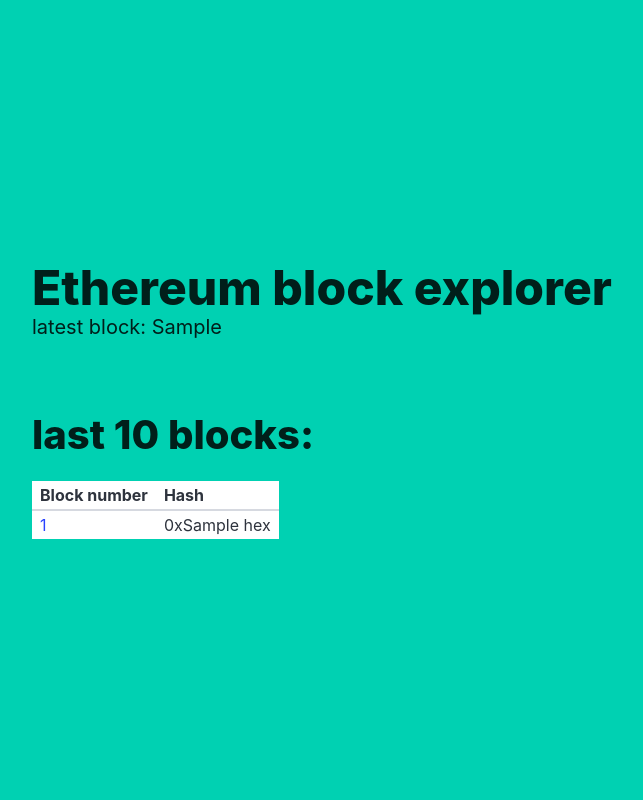
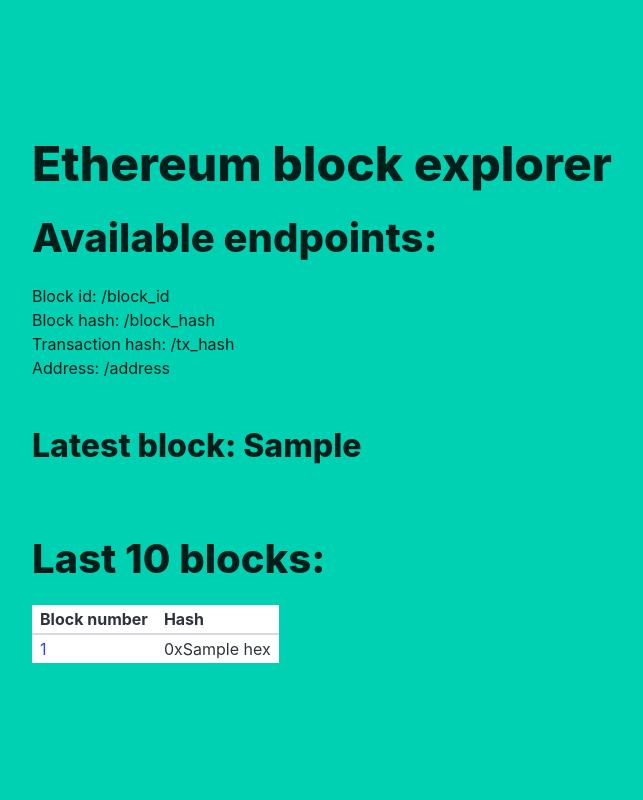
Before and after one commit to boris/eth-explorer, a Flask app: template app/templates/index.html in a window 1280 px wide. Shown: the whole page, without its empty margins (32-675 px from the left). Run offline with Flask 3, Linux system fonts and the light colour scheme; the template is opened without the code that fills it: most values are stand-ins (such as "Sample title", 1, 10 or a date in 2020).

Commit message:
Some cosmetic updates

```diff
--- a/app/templates/index.html
+++ b/app/templates/index.html
@@ -4,9 +4,18 @@
 
 <p class="title is-1">Ethereum block explorer</p>
 
-<p class="subtitle">latest block: {{ latest_block }}</p>
+<p class="title is-2">Available endpoints:
+<ul>
+    <li>Block id: /block_id</li>
+    <li>Block hash: /block_hash</li>
+    <li>Transaction hash: /tx_hash</li>
+    <li>Address: /address</li>
+</ul>
+</p>
 <br></br>
-<h2 class="title is-2">last 10 blocks:</h2>
+<p class="title is-3">Latest block: {{ latest_block }}</p>
+<br></br>
+<h2 class="title is-2">Last 10 blocks:</h2>
         <table class="table is-stripped is-narrow is-hoverable is-half">
             <thead>
                 <tr>
@@ -23,4 +32,5 @@
             {% endfor %}
             </tbody>
 
+
 {% endblock %}
```
Also changed, not shown: app/templates/block.html (+17 -11 lines).
